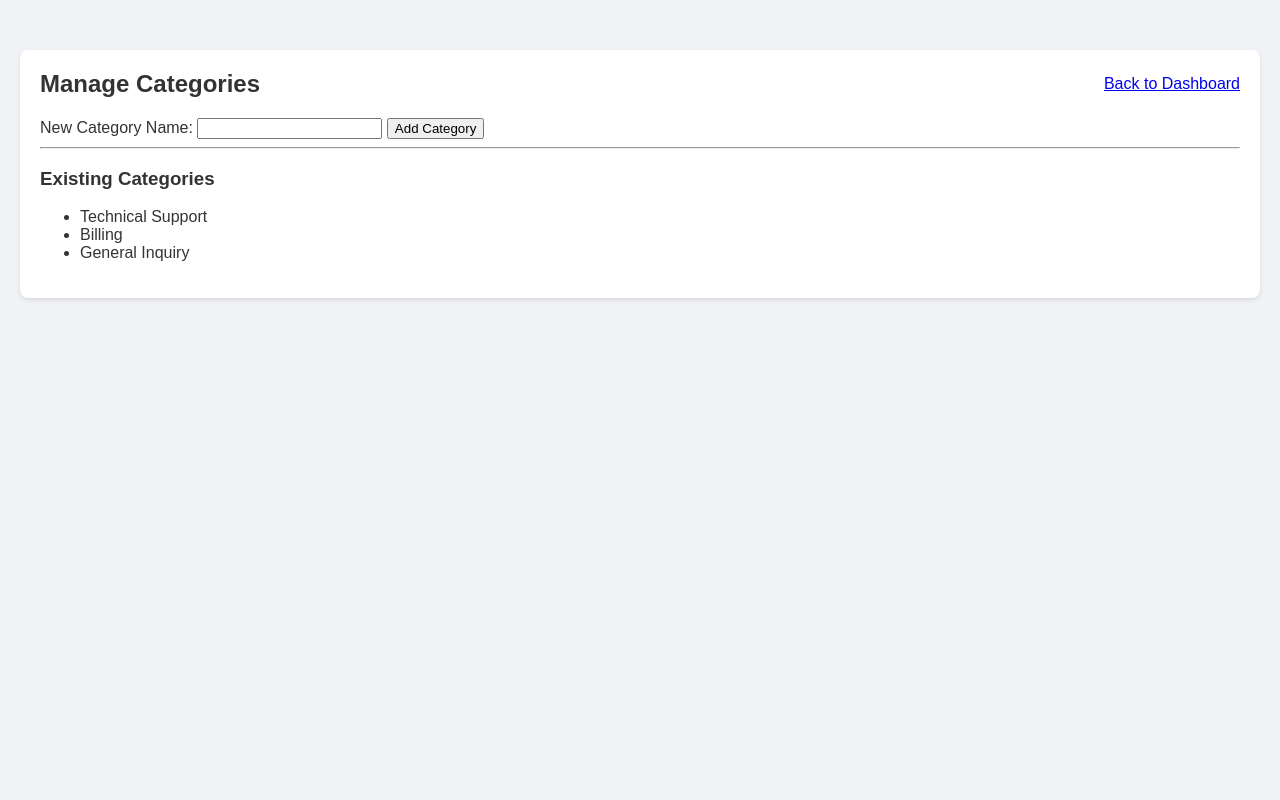
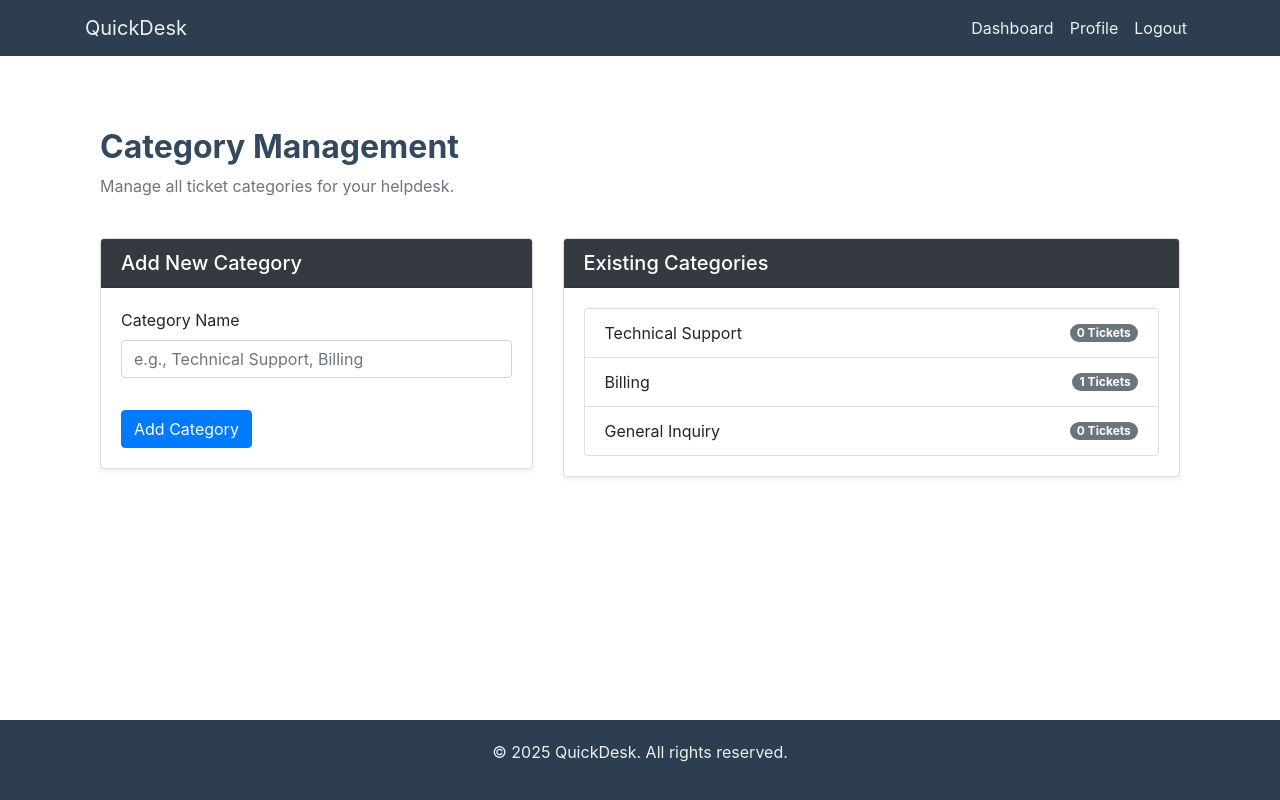
Before and after one commit to Shaik-Althaf-Techazsure/Quick_Task_Odoo, a Flask app: page /admin/categories in a window 1280 px wide. Run offline with Flask 3, Linux system fonts and the light colour scheme; a user stored in the database is signed in; some libraries are stand-ins or nearby versions.

Commit message:
Update category_management.html

```diff
--- a/templates/category_management.html
+++ b/templates/category_management.html
@@ -1,40 +1,59 @@
-<!DOCTYPE html>
-<html lang="en">
-<head>
-    <meta charset="UTF-8">
-    <meta name="viewport" content="width=device-width, initial-scale=1.0">
-    <title>Manage Categories - QuickDesk</title>
-    <link rel="stylesheet" href="{{ url_for('static', filename='style.css') }}">
-</head>
-<body>
-    <div class="form-container">
-        <header>
-            <h1>Manage Categories</h1>
-            <a href="{{ url_for('dashboard') }}" class="button">Back to Dashboard</a>
-        </header>
-        {% with messages = get_flashed_messages() %}
+{% extends "base.html" %}
+
+{% block content %}
+<div class="container-fluid mt-5">
+    <div class="row mb-4">
+        <div class="col-md-12">
+            <h2 class="dashboard-title">Category Management</h2>
+            <p class="text-muted">Manage all ticket categories for your helpdesk.</p>
+        </div>
+    </div>
+
+    {% with messages = get_flashed_messages(with_categories=true) %}
         {% if messages %}
-        <ul class=flashes>
-        {% for message in messages %}
-            <li>{{ message }}</li>
+            {% for category, message in messages %}
+                <div class="alert alert-{{ category }}">{{ message }}</div>
             {% endfor %}
-        </ul>
         {% endif %}
     {% endwith %}
+
+    <div class="row">
+        <div class="col-lg-5 mb-4">
+            <div class="card shadow-sm">
+                <div class="card-header bg-dark text-white">
+                    <h5 class="mb-0">Add New Category</h5>
+                </div>
+                <div class="card-body">
                     <form action="{{ url_for('manage_categories') }}" method="post">
-            <label for="name">New Category Name:</label>
-            <input type="text" id="name" name="name" required>
-            <button type="submit">Add Category</button>
+                        <div class="form-group">
+                            <label for="category_name">Category Name</label>
+                            <input type="text" class="form-control" id="category_name" name="name" required placeholder="e.g., Technical Support, Billing">
+                        </div>
+                        <button type="submit" class="btn btn-primary mt-3">Add Category</button>
                     </form>
-        <hr>
-        <h3>Existing Categories</h3>
-        <ul class="category-list">
+                </div>
+            </div>
+        </div>
+
+        <div class="col-lg-7 mb-4">
+            <div class="card shadow-sm">
+                <div class="card-header bg-dark text-white">
+                    <h5 class="mb-0">Existing Categories</h5>
+                </div>
+                <div class="card-body">
+                    <ul class="list-group">
                         {% for category in categories %}
-                <li>{{ category.name }}</li>
+                        <li class="list-group-item d-flex justify-content-between align-items-center">
+                            {{ category.name }}
+                            <span class="badge badge-secondary badge-pill">{{ category.tickets|length }} Tickets</span>
+                        </li>
                         {% else %}
-                <li>No categories found.</li>
+                        <li class="list-group-item text-center text-muted">No categories found.</li>
                         {% endfor %}
                     </ul>
                 </div>
-</body>
-</html>
+            </div>
+        </div>
+    </div>
+</div>
+{% endblock %}
```
Lines whose indentation alone changed are shown as unchanged.
